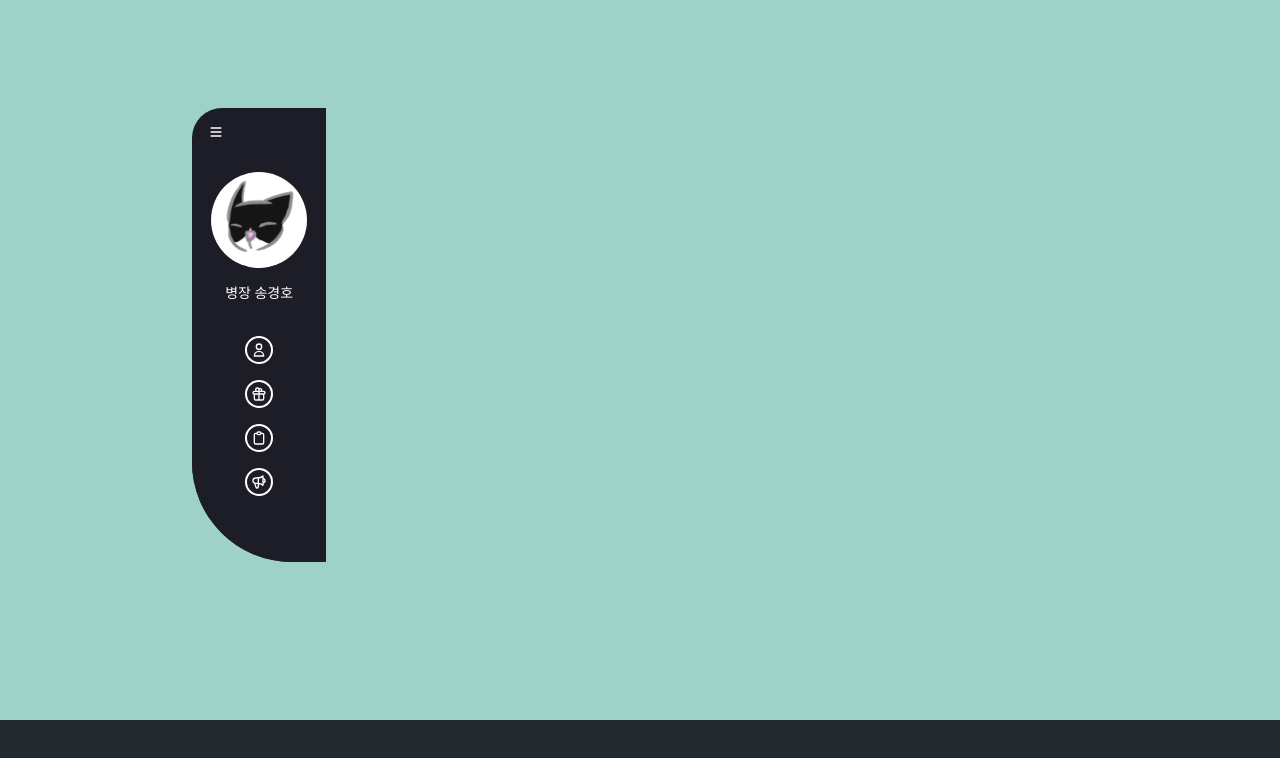
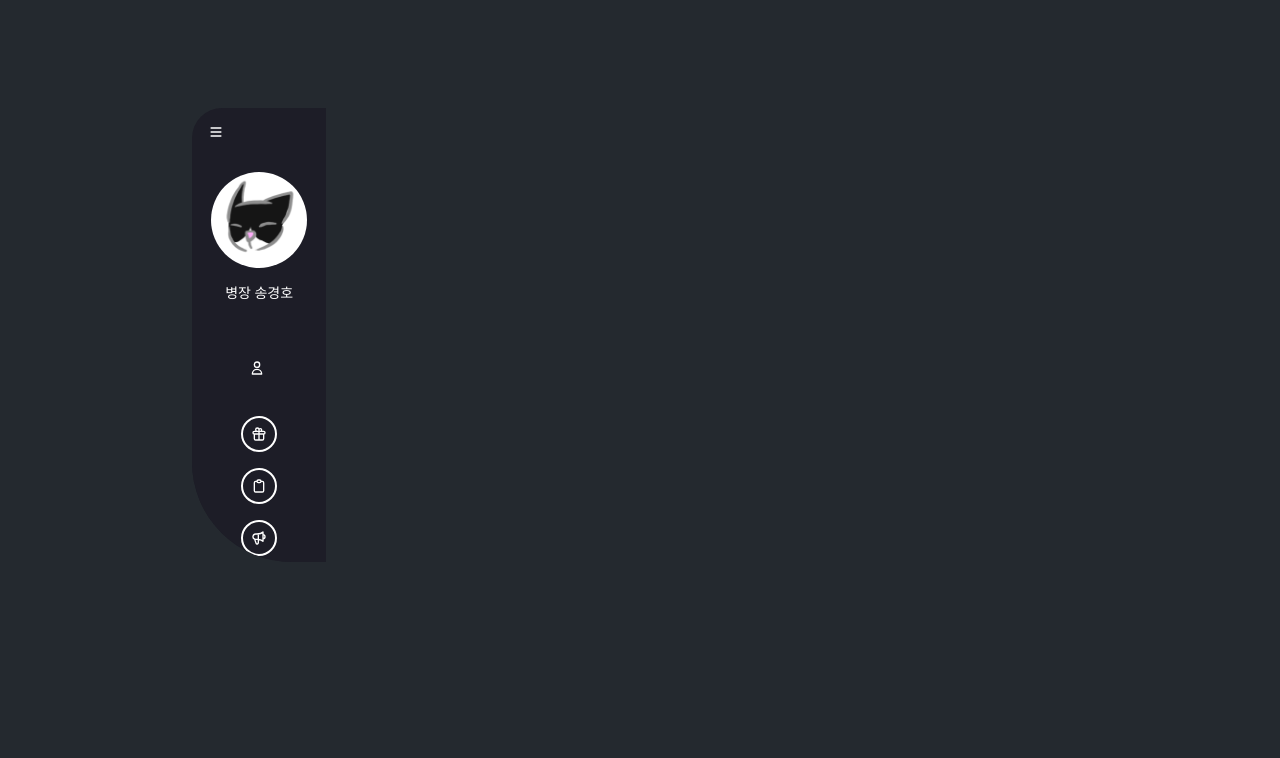
Before and after one commit to osamhack2022/WEB_Own-Nuri_Danuri, a React (Create React App) app in the folder web_fe/: page /dashboard in a window 1280 px wide. Shown: the top 758 px of the page. Built offline with nearby package versions, Linux system fonts and the light colour scheme; a web font is replaced by a local one.

Commit message:
making sidebar button

```diff
--- a/web_fe/src/Pages/Dashboard/DashboardPage.tsx
+++ b/web_fe/src/Pages/Dashboard/DashboardPage.tsx
@@ -6,19 +6,15 @@ import useSidebar from './Sidebar/useSidebar';
 import { HiMenu } from 'react-icons/hi'
 
 const DashboardPage: React.FC = () => {
-    const { isShowed, toggleShowed, boardState, toggleState, getThemeColor } = useSidebar();
-    const themeColor : string = getThemeColor();
+    const { isShowed, toggleShowed, boardState, toggleState, themeColor } = useSidebar();
 
     return (
-        <div id='DashContainer' className='ease-linear duration-500 overflow-hidden relative' style={
-            { backgroundColor : themeColor }
-        }>
-
+        <div id='DashContainer' className={`bg-${themeColor} ease-linear duration-500 overflow-hidden relative`}>
             <div id='DashContent' className='overflow-hidden flex absolute'>
 
                 <div id="DashSidebar" className={`${isShowed ? 'slideOut' : 'slideIn'}`}>
                     <button onClick={toggleShowed} className='block m-4'><HiMenu className='text-white'/></button>
-                    <Sidebar isShowed={isShowed} boardState={boardState} toggleState={toggleState} getThemeColor={getThemeColor}/>
+                    <Sidebar isShowed={isShowed} boardState={boardState} toggleState={toggleState} themeColor={themeColor}/>
                 </div>
 
                 <div id='DashMainboard' className={`${isShowed ? 'slideOut' : 'slideIn'}`}>
--- a/web_fe/src/Pages/Dashboard/Sidebar/Sidebar.tsx
+++ b/web_fe/src/Pages/Dashboard/Sidebar/Sidebar.tsx
@@ -8,12 +8,12 @@ import Profile from '../../../Components/Profile/Profile';
 
 interface Props {
     isShowed: boolean
-    boardState : BoardState;
+    boardState: BoardState;
     toggleState: (state: BoardState) => void;
-    getThemeColor: () => string;
+    themeColor: string;
 }
 
-const Sidebar: React.FC<Props> = ({ isShowed, boardState, toggleState, getThemeColor }) => {
+const Sidebar: React.FC<Props> = ({ isShowed, boardState, toggleState, themeColor }) => {
     return (
         <div id="SidebarContainer" className='h-full'>
             <div className='flex flex-col mt-8 h-fit justify-between items-center text-white'>
@@ -21,20 +21,91 @@ const Sidebar: React.FC<Props> = ({ isShowed, boardState, toggleState, getThemeC
                     {isShowed ? <Profile /> : null}
                 </div>
 
-                <NavLink onClick={()=>toggleState(BoardState.UserInfo)}
-                    className='p-1 mb-4 border-2 border-white rounded-full' to='/dashboard/userinfo'><HiOutlineUser className='text-white' /></NavLink>
+                <NavLink onClick={() => toggleState(BoardState.UserInfo)}
+                    className={`${boardState===BoardState.UserInfo ? `bg-${themeColor}` : ''} flex items-center p-2 mb-4 rounded-full ease-linear duration-500`} to='/dashboard/userinfo'>
+                    <HiOutlineUser className='text-white ' />
+                    <p className='max-w-0 text-xs pl-1 ease-linear duration-500 overflow-hidden'>내 정보</p>
+                </NavLink>
 
-                <NavLink onClick={()=>toggleState(BoardState.MostBenefits)}
-                    className='p-1 mb-4 border-2 border-white rounded-full' to='/dashboard/mostbenefits'><HiOutlineGift className='text-white' /></NavLink>
+                <NavLink onClick={() => toggleState(BoardState.MostBenefits)}
+                    className='p-2 mb-4 border-box border-2 border-white rounded-full' to='/dashboard/mostbenefits'><HiOutlineGift className='text-white' /></NavLink>
 
-                <NavLink onClick={()=>toggleState(BoardState.BenefitList)}
-                    className='p-1 mb-4 border-2 border-white rounded-full' to='/dashboard/benefitlist'><HiOutlineClipboard className='text-white' /></NavLink>
+                <NavLink onClick={() => toggleState(BoardState.BenefitList)}
+                    className='p-2 mb-4 border-2 border-white rounded-full' to='/dashboard/benefitlist'><HiOutlineClipboard className='text-white' /></NavLink>
 
-                <NavLink onClick={()=>toggleState(BoardState.Hosting)}
-                className='p-1 mb-4 border-2 border-white rounded-full' to='/dashboard/hosting'><HiOutlineSpeakerphone className='text-white' /></NavLink>
+                <NavLink onClick={() => toggleState(BoardState.Hosting)}
+                    className='p-2 mb-4 border-2 border-white rounded-full' to='/dashboard/hosting'><HiOutlineSpeakerphone className='text-white' /></NavLink>
             </div>
         </div>
     );
 };
 
 export default Sidebar;
+
+
+
+{/* <div class="tab-nav-container">
+    <div class="tab active purple">
+        <i class="fas fa-home"></i>
+        <p>Home</p>
+    </div>
+    <div class="tab pink">
+        <i class="far fa-heart"></i>
+        <p>Likes</p>
+    </div>
+    <div class="tab yellow">
+        <i class="fas fa-search"></i>
+        <p>Search</p>
+    </div>
+    <div class="tab teal">
+        <i class="far fa-user"></i>
+        <p>Profile</p>
+    </div>
+</div>
+
+.tab-nav-container {
+    background-color: #fff;
+
+    display: flex;
+    justify-content: space-between;
+    padding: 30px;
+    width: 450px;
+}
+
+.tab {
+    background-color: #fff;
+    border-radius: 50px;
+    cursor: pointer;
+    display: flex;
+    align-items: center;
+    justify-content: center;
+    padding: 0 20px;
+    margin: 0 10px;
+    transition: background 0.4s linear;
+}
+
+.tab i {
+    font-size: 1.2em;
+}
+
+.tab p {
+    font-weight: bold;
+    overflow: hidden;
+    max-width: 0;
+}
+
+.tab.active p {
+    margin-left: 10px;
+    max-width: 10000px;
+    transition: max-width 0.3s linear;
+}
+
+.tab.active.purple {
+    background-color: rgba(91, 55, 183, 0.2);
+    color: rgba(91, 55, 183, 1);
+}
+
+.tab.active.pink {
+    background-color: rgba(201, 55, 157, 0.2);
+    color: rgba(201, 55, 157, 1);
+} */}
--- a/web_fe/src/Pages/Dashboard/Sidebar/SidebarStyle.css
+++ b/web_fe/src/Pages/Dashboard/Sidebar/SidebarStyle.css
@@ -2,6 +2,6 @@
     background-color: #1d1d27;
 }
 
-#SlideProfile.slideIn {
-    transform: translateX(-43.5px);
+.active p{
+    max-width: 100px;
 }
--- a/web_fe/src/Pages/Dashboard/Sidebar/useSidebar.ts
+++ b/web_fe/src/Pages/Dashboard/Sidebar/useSidebar.ts
@@ -7,7 +7,7 @@ export enum BoardState {
     Hosting
 }
 
-const ThemeColor: String[] = ['#B8E8FC', '#9ED2C6', '#6E85B7', '#B1B2FF'];
+const ThemeColor: string[] = ['amber-400', 'emerald-400', 'violet-400', 'rose-400'];
 
 interface useSidebarReturn {
     isShowed: boolean;
@@ -15,7 +15,7 @@ interface useSidebarReturn {
 
     boardState: BoardState;
     toggleState: (state: BoardState) => void;
-    getThemeColor: () => string;
+    themeColor: string;
 }
 
 function useSidebar(): useSidebarReturn {
@@ -24,9 +24,13 @@ function useSidebar(): useSidebarReturn {
 
     const [boardState, setState] = React.useState(BoardState.MostBenefits);
     function toggleState(state: BoardState) { setState(state); }
-    function getThemeColor() { return String(ThemeColor[boardState]); }
 
-    return { isShowed, toggleShowed, boardState, toggleState, getThemeColor };
+    const [themeColor, setThemeColor] = React.useState(ThemeColor[boardState]);
+    React.useEffect(()=>{
+        setThemeColor(ThemeColor[boardState]);
+    }, [boardState])
+
+    return { isShowed, toggleShowed, boardState, toggleState, themeColor };
 }
 
 export default useSidebar;
```
Also changed, not shown: web_fe/src/Pages/Dashboard/UserInfo/UserInfo.tsx (+52 -0 lines).
